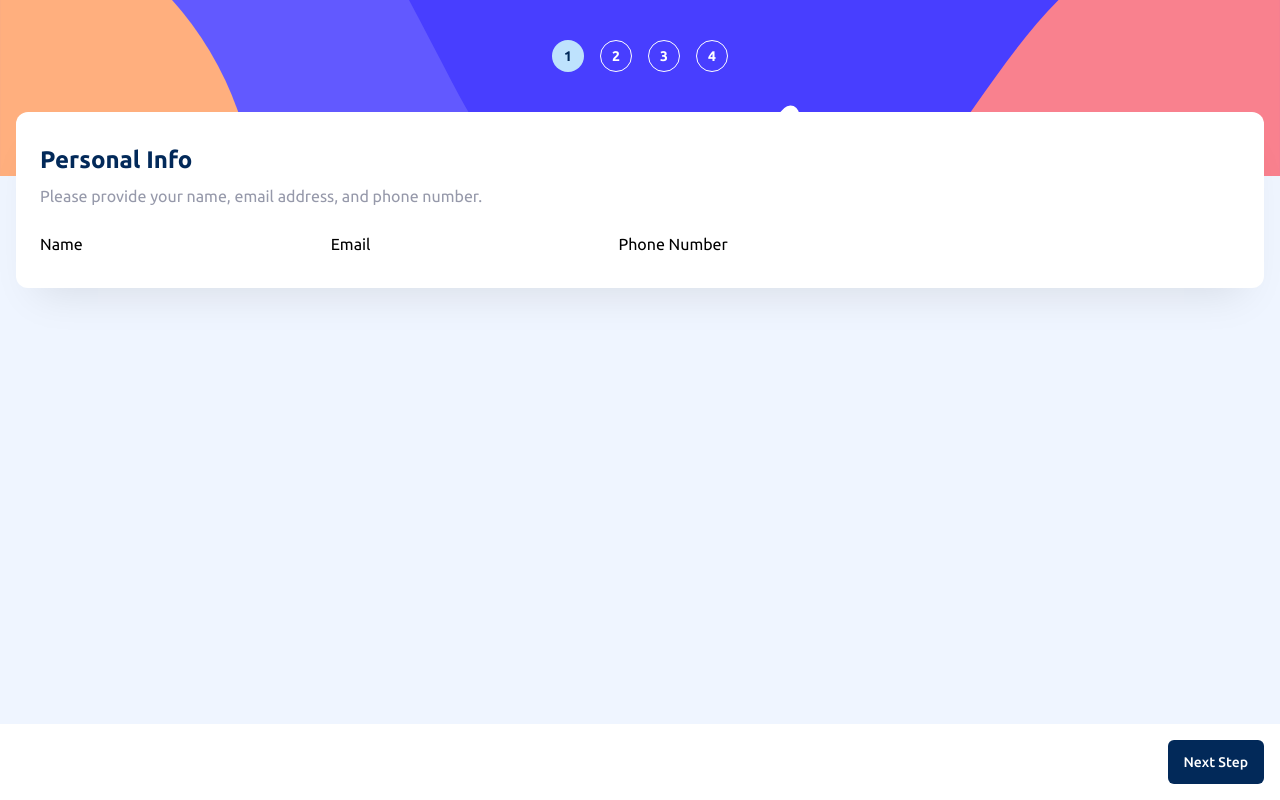
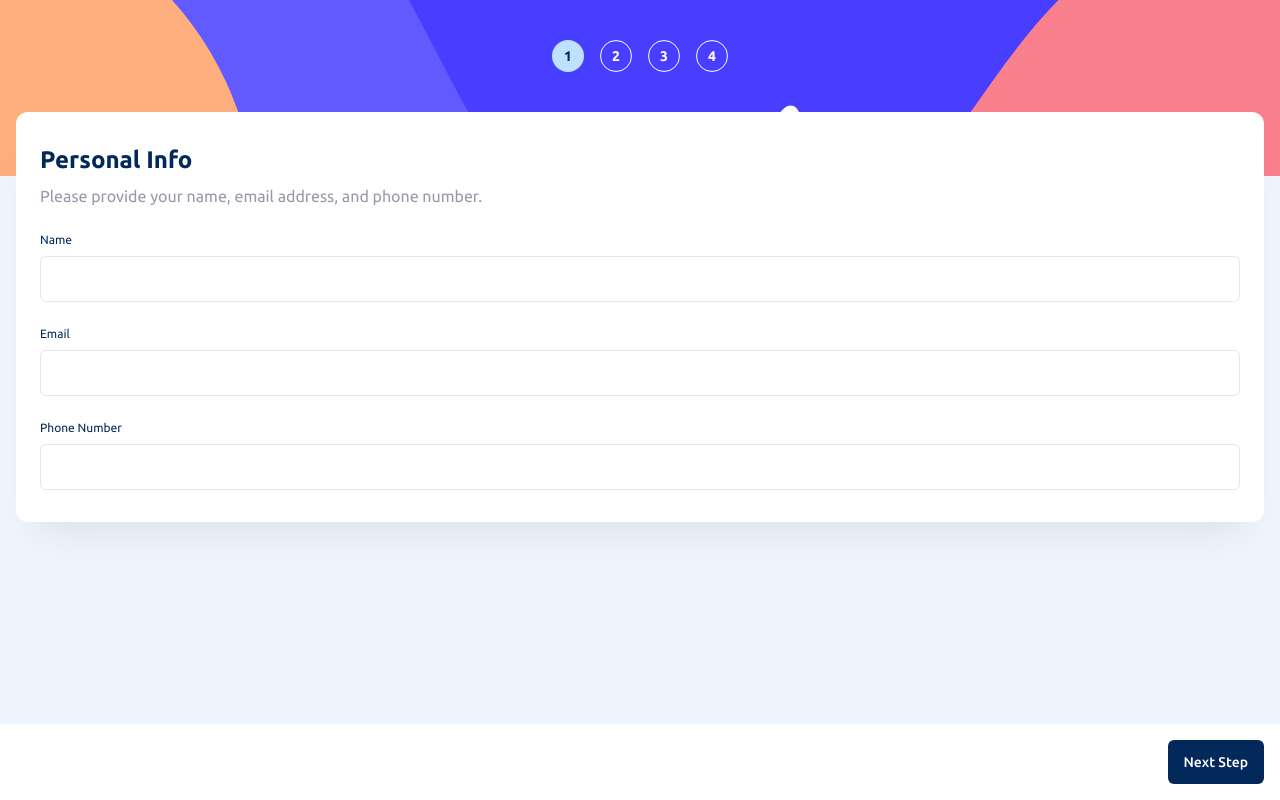
Before and after one commit to DevCeur/multi-step-form, a Next.js app: page / in a window 1280 px wide. Built offline with nearby package versions, Linux system fonts and the light colour scheme.

Commit message:
[feat]: style text input

```diff
--- a/src/components/text-input/text-input.tsx
+++ b/src/components/text-input/text-input.tsx
@@ -23,18 +23,25 @@ export const TextInput = ({
   } = useFormContext();
 
   return (
-    <label>
-      <span>{label}</span>
+    <label className="flex flex-col">
+      <div className="mb-2 flex items-center justify-between">
+        <span className=" text-xs text-denim">{label}</span>
+
+        <ErrorMessage
+          name={name as string}
+          errors={errors}
+          render={({ message }) => (
+            <span className="text-xs font-medium text-red">{message}</span>
+          )}
+        />
+      </div>
 
       <input
+        className={`font-medium text-grey-default text-sm px-4 py-3 border ${
+          errors[name as string] ? "border-red" : "border-stroke-default"
+        } rounded-md outline-none transition-colors duration-200`}
         {...register(name as string, { ...validations, value: defaultValue })}
         {...inputProps}
-      />
-
-      <ErrorMessage
-        name={name as string}
-        errors={errors}
-        render={({ message }) => <span>{message}</span>}
       />
     </label>
   );
```
